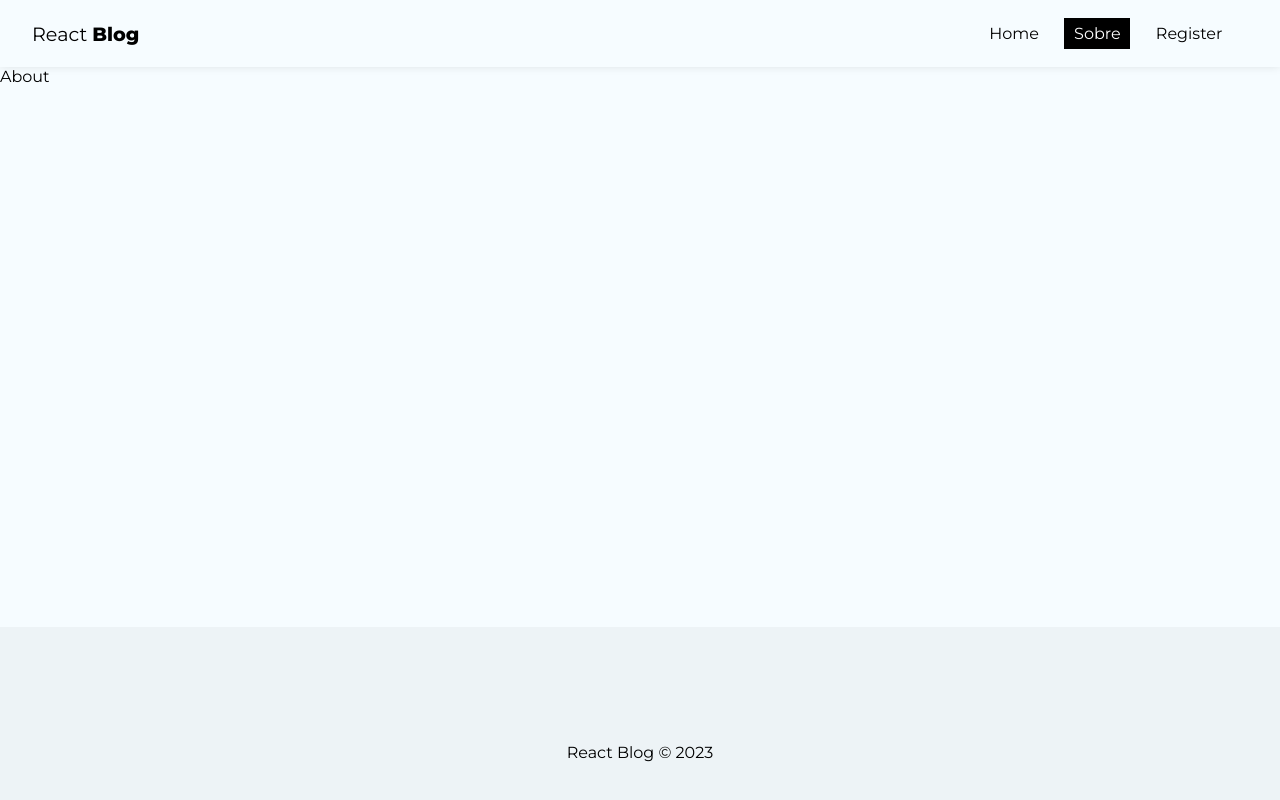
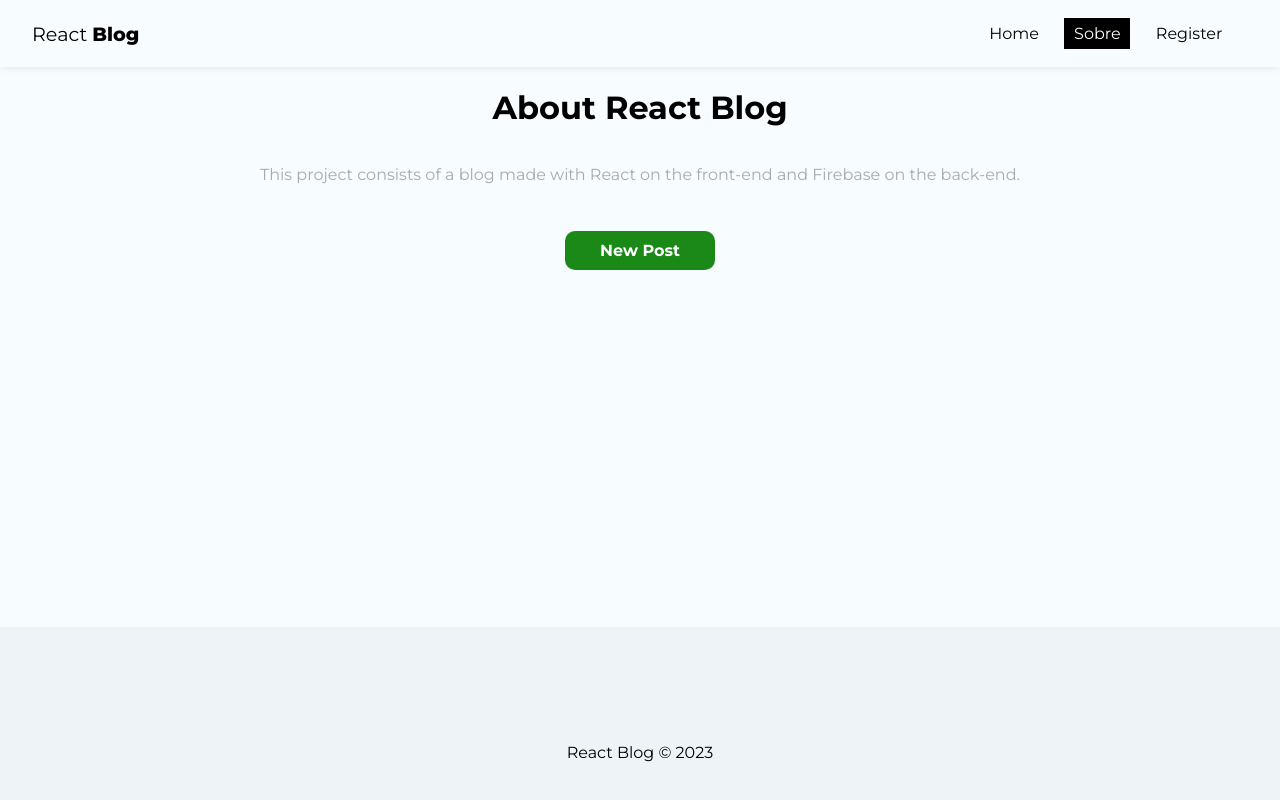
Before and after one commit to estevamorais/react-blog-app, a React (Create React App) app: page /about in a window 1280 px wide. Shown: the top 800 px of the page. Built offline with nearby package versions, Linux system fonts and the light colour scheme; no server answers.

Commit message:
Create about static page

```diff
--- a/src/pages/About/index.js
+++ b/src/pages/About/index.js
@@ -1,7 +1,22 @@
 import styles from "./index.module.css";
 
+import { Link } from "react-router-dom";
+
 const About = () => {
-  return <div>About</div>;
+  return (
+    <div className={styles.about}>
+      <h1>
+        About React <span>Blog</span>
+      </h1>
+      <p>
+        This project consists of a blog made with React on the front-end and
+        Firebase on the back-end.
+      </p>
+      <Link to="/posts/create" className="btn">
+        New Post
+      </Link>
+    </div>
+  );
 };
 
 export default About;
--- a/src/pages/About/index.module.css
+++ b/src/pages/About/index.module.css
@@ -0,0 +1,17 @@
+.about {
+  text-align: center;
+  display: flex;
+  flex-direction: column;
+  align-items: center;
+}
+
+.about p {
+  color: #aaa;
+  margin-bottom: 2em;
+}
+
+.about a {
+  display: block;
+  margin-top: 15px;
+  padding: 10px 15px;
+}
```
